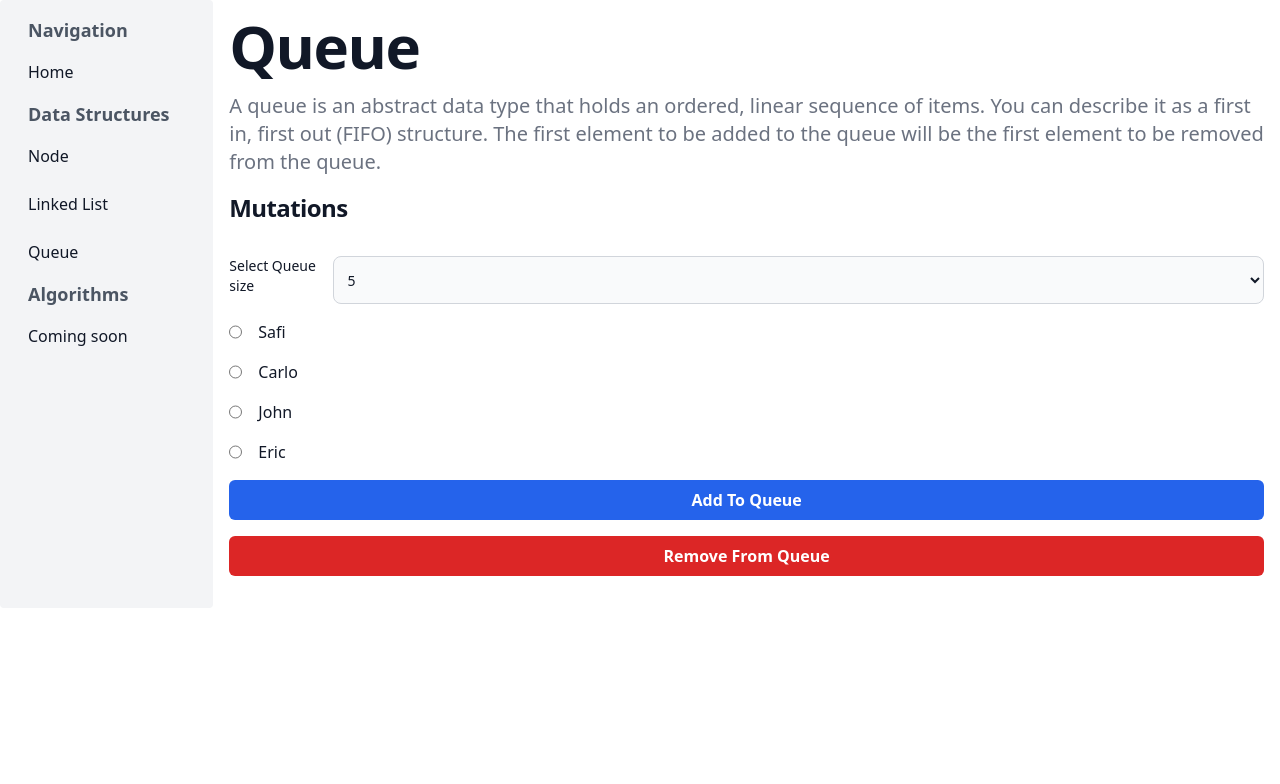
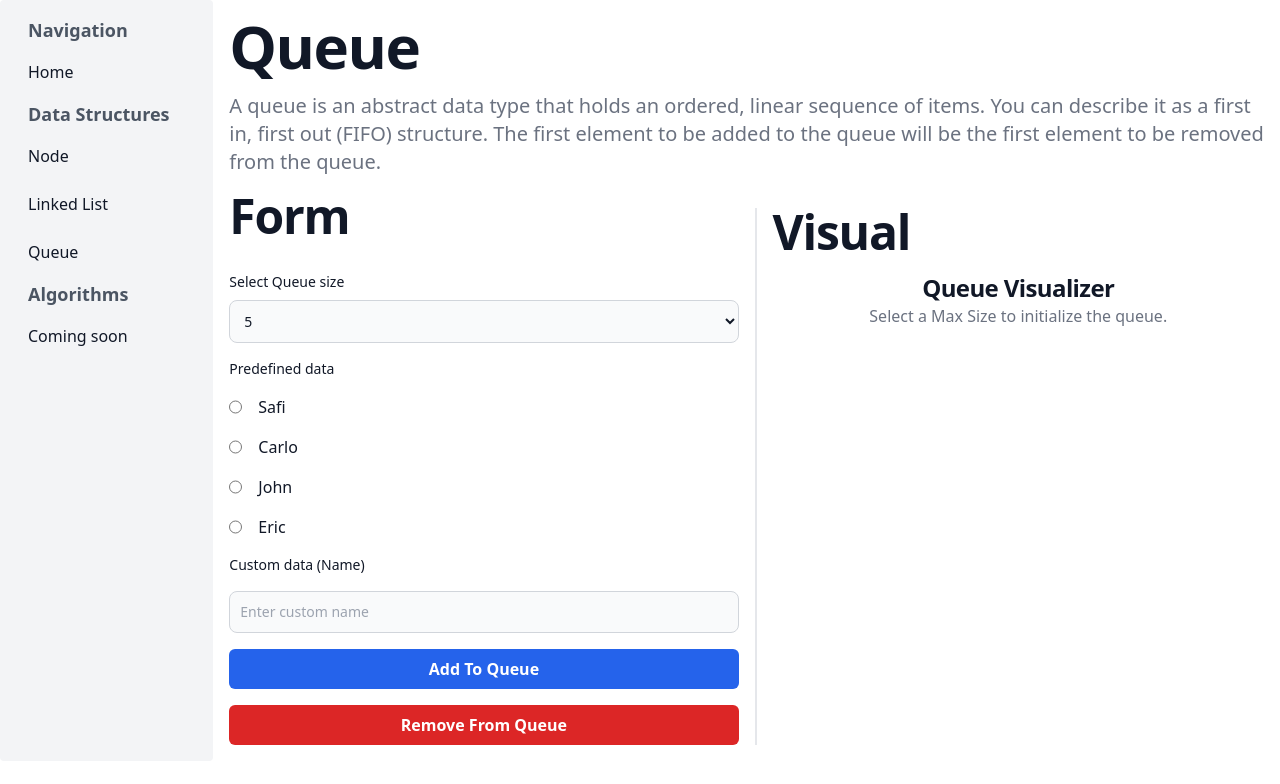
Before and after one commit to cmoleka/da-visualizer, a Next.js app: page /ds/queue in a window 1280 px wide. Shown: the top 784 px of the page. Built offline with nearby package versions, Linux system fonts and the light colour scheme.

Commit message:
Fixed state of Queue class that would reset on maxSize change

```diff
--- a/app/ds/queue/page.tsx
+++ b/app/ds/queue/page.tsx
@@ -47,13 +47,13 @@ const QueuePage: FC = () => {
     if (!maxSize) throw Error("MaxSize is empty");
     if (!queueInstance) throw Error("The Queue is null");
     queueInstance.setMaxSize(parseInt(maxSize));
-    setQueueInstance((prevState) => {
-      const updatedQueueInstance = new Queue({
-        ...prevState,
-        maxSize: parseInt(maxSize),
-      }) as Queue<QueueData>;
-      return updatedQueueInstance;
-    });
+    // setQueueInstance((prevState) => {
+    //   const updatedQueueInstance = new Queue({
+    //     ...prevState,
+    //     maxSize: parseInt(maxSize),
+    //   }) as Queue<QueueData>;
+    //   return updatedQueueInstance;
+    // });
   };
 
   const handleOnValueChange = ({
@@ -73,13 +73,14 @@ const QueuePage: FC = () => {
     ) {
       queueInstance.enqueue(selectedVisitor);
       setAddedVisitors([...addedVisitors, selectedVisitor]);
+      setSelectedVisitor({ name: '' });
     }
   };
 
   const handleOnDequeue = (): void => {
-    if (!queueInstance) throw Error("The Queue is null");
+    if (!queueInstance) return;
     const dequeuedVisitor = queueInstance?.dequeue();
-    if (!dequeuedVisitor) throw Error("Dequeued visitor is null");
+    if (!dequeuedVisitor) return;
     addedVisitors.shift();
     setReturnedSelectedVisitor(dequeuedVisitor);
   };
@@ -105,16 +106,16 @@ const QueuePage: FC = () => {
         </p>
       </header>
       <main className="flex w-full flex-col justify-between gap-4 space-y-6 divide-y-2">
-        <div className="flex flex-col space-y-4">
+        <div className="mx-auto w-full flex flex-col md:flex-row space-y-4 space-x-4 divide-x-2">
           <form
             onSubmit={handleOnSubmit}
-            className="flex flex-col space-y-4"
+            className="flex flex-col space-y-4 w-full md:w-1/2"
             ref={queueForm}
           >
-            <h2 className="mb-4 text-xl font-extrabold leading-none tracking-tight text-gray-900 dark:text-white md:text-xl lg:text-2xl">
-              Mutations
+            <h2 className="mb-4 text-2xl font-extrabold leading-none tracking-tight text-gray-900 dark:text-white md:text-4xl lg:text-5xl">
+              Form
             </h2>
-            <div className="flex w-full flex-col space-y-4 md:flex-row md:space-y-0">
+            <div className="flex w-full flex-col space-y-4  md:space-y-0">
               <label
                 htmlFor="maxsize"
                 className="mb-2 block text-sm font-medium text-gray-900 dark:text-white"
@@ -135,6 +136,11 @@ const QueuePage: FC = () => {
                 ))}
               </select>
             </div>
+            <label
+              className="mb-2 block text-sm font-medium text-gray-900 dark:text-white"
+            >
+              Predefined data
+            </label>
             {VISITORS.map((visitor, index) => (
               <div className="flex flex-row space-x-4" key={index}>
                 <input
@@ -152,6 +158,20 @@ const QueuePage: FC = () => {
                 </label>
               </div>
             ))}
+            <label
+              className="mb-2 block text-sm font-medium text-gray-900 dark:text-white"
+            >
+              Custom data (Name)
+            </label>
+            <div className="flex flex-row space-x-4">
+              <input
+                onChange={(e) => handleOnValueChange(e)}
+                type="text"
+                name="visitor"
+                placeholder="Enter custom name"
+                className="block w-full rounded-lg border border-gray-300 bg-gray-50 p-2.5 text-sm text-gray-900 focus:border-blue-500 focus:ring-blue-500 dark:border-gray-600 dark:bg-gray-700 dark:text-white dark:placeholder-gray-400 dark:focus:border-blue-500 dark:focus:ring-blue-500"
+              />
+            </div>
             <button
               id="enqueue"
               name="enqueue"
@@ -176,16 +196,32 @@ const QueuePage: FC = () => {
             >
               Remove from Queue
             </button>
+          </form>
+          <section className="pl-4 flex-col w-full md:w-1/2">
+            <h2 className="mb-4 text-2xl font-extrabold leading-none tracking-tight text-gray-900 dark:text-white md:text-4xl lg:text-5xl">
+              Visual
+            </h2>
             <div className="flex flex-row flex-wrap justify-center space-y-2 space-x-4 divide-x-2">
-              {getQueue().map((visitor, index) => (
+              {queueInstance.queue.length > 0 ? queueInstance.queue.map((visitor, index) => (
                 <div key={index} className="flex flex-col space-y-2">
                   <span className="text-sm font-bold text-gray-900 dark:text-white">
                     {visitor.name}
                   </span>
                 </div>
-              ))}
+              )) :
+                (
+                  <div className="flex flex-col items-center justify-center">
+                    <h3 className="text-lg font-extrabold leading-none tracking-tight text-gray-900 dark:text-white md:text-xl lg:text-2xl">
+                      Queue Visualizer
+                    </h3>
+                    <p className="text-gray-500 dark:text-gray-400">
+                      Select a Max Size to initialize the queue.
+                    </p>
+                  </div>
+                )
+              }
             </div>
-          </form>
+          </section>
         </div>
       </main>
     </>
--- a/lib/ds/queue.ts
+++ b/lib/ds/queue.ts
@@ -27,29 +27,31 @@ export class Queue<T> {
 
   // isFull: Returns {Boolean} if Queue is full or empty.
   isFull(): boolean {
-    if (this.rear + 1 == this.maxSize) return true;
-    return false;
+    return this.rear + 1 == this.maxSize;
   }
 
   // isEmpty: Returns {Boolean} if Queue is empty or not.
   isEmpty(): boolean {
-    if (this.front > this.rear) return true;
-    return false;
+    return this.front > this.rear;
   }
 
   // enqueue: Inserts {item} inside the queue.
   enqueue(data: T): void {
-    if (this.isFull()) return;
+    if (!data) throw Error("Data is either null or undefined.");
+    if (this.isFull()) throw Error("The queue is full.");
+    this.queue.splice(this.rear, 0, data);
     this.rear = this.rear + 1;
-    if (!data) throw Error;
-    this.queue.splice(this.rear, 0, data);
   }
 
   // dequeuek: Removes {item} from the queue and return it.
-  dequeue(): T | void {
-    let dequeuedItem: T | null = null;
-    if (this.isEmpty()) return;
-    dequeuedItem = this.queue.shift() as T;
+  dequeue(): T | null {
+    if (this.isEmpty()) {
+      this.front = 0;
+      this.rear = -1;
+      return null
+    };
+    const dequeuedItem = this.queue.shift() as T;
+    if (this.front === this.rear) { this.front = -1; this.rear = -1 };
     this.front = this.front + 1;
     return dequeuedItem;
   }
```
